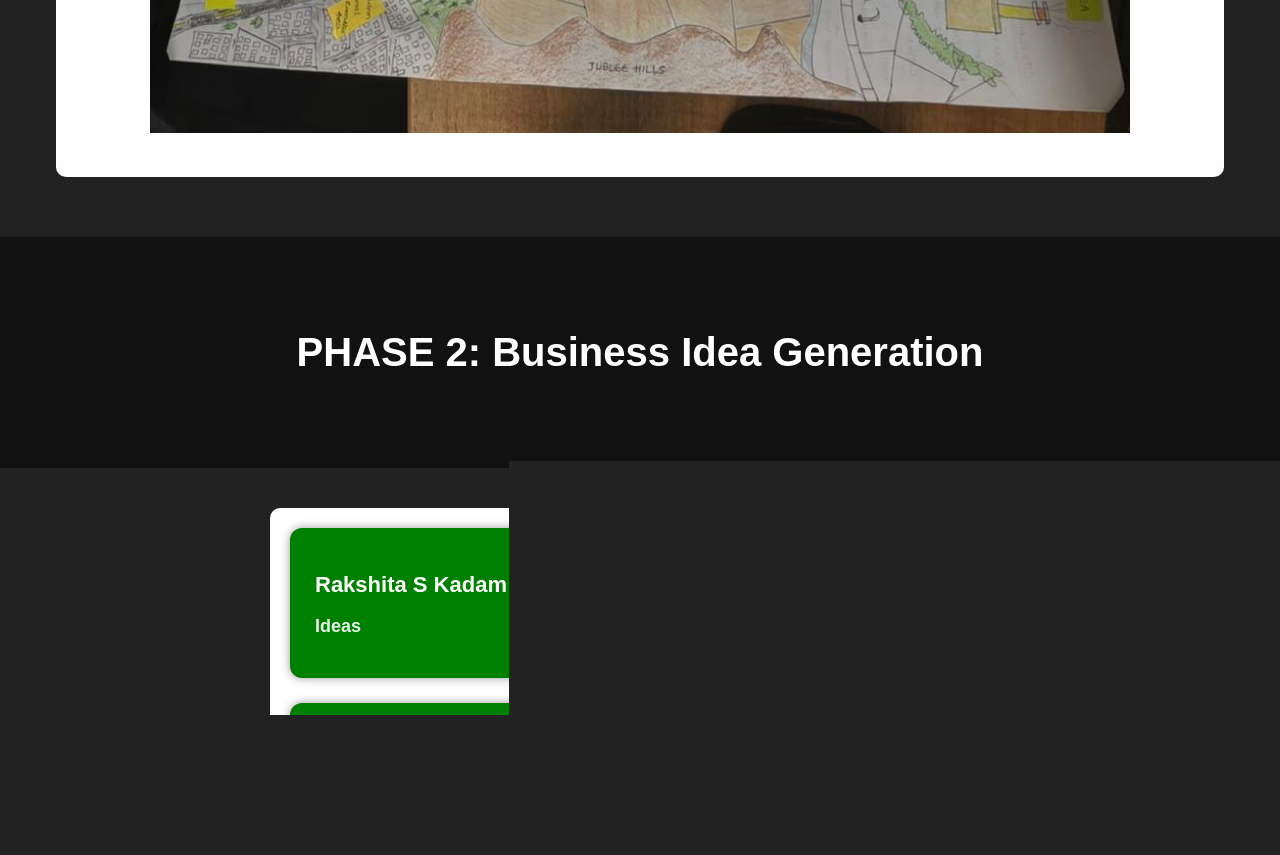
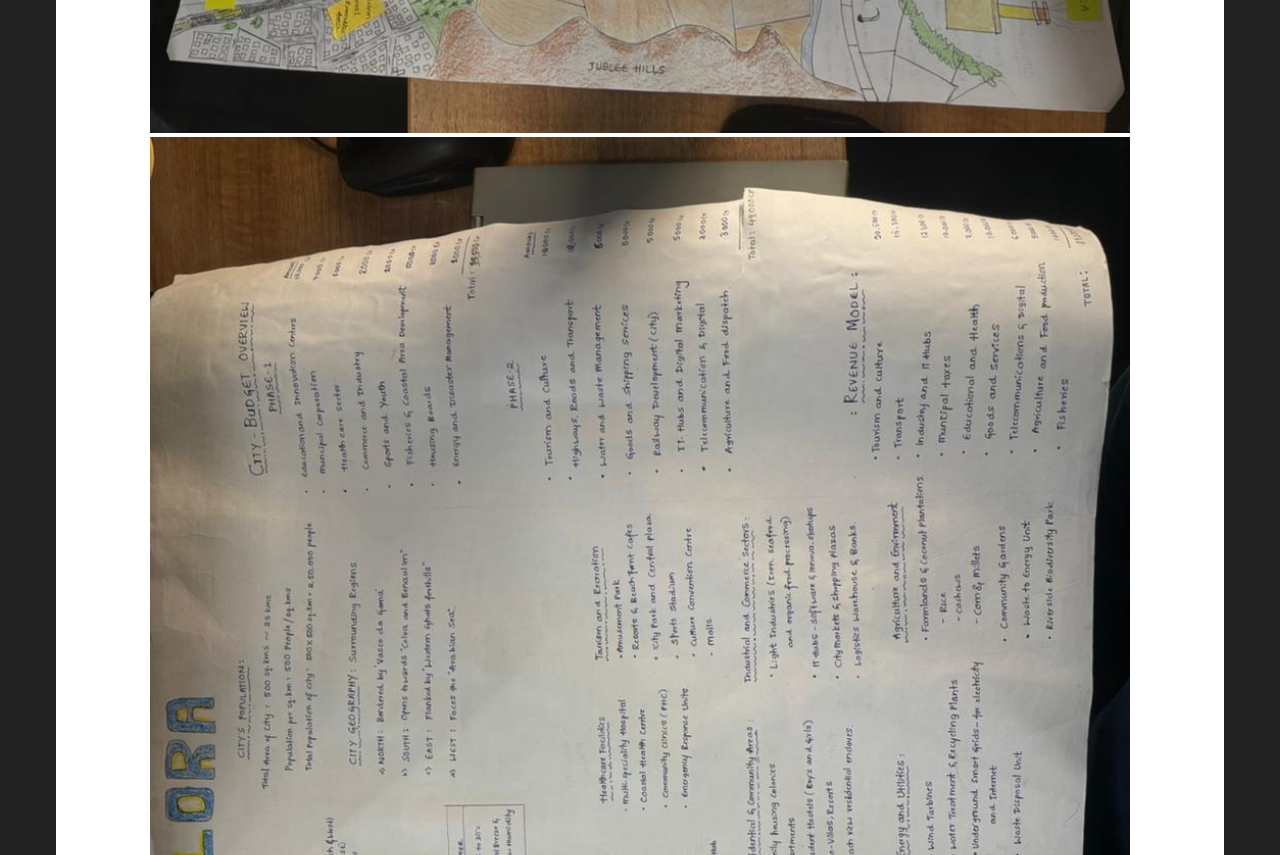
Before and after one commit to omkarhattikal11/daa-project-, a plain HTML site: page project.html in a window 1280 px wide. Shown: the part 2080-2935 px from the top of the page. Drawn offline with Linux system fonts and the light colour scheme.

Commit message:
Update project.html

```diff
--- a/project.html
+++ b/project.html
@@ -191,6 +191,7 @@ body {
 <!-- ---------- IMAGE CONTAINER ---------- -->
 <div class="container">
     <img src="Velora Chart.jpeg" width="90%">
+     <img src="Chart.jpeg" width="90%">
 </div>
 
 <!-- ---------- PHASE 2 ---------- -->
```
